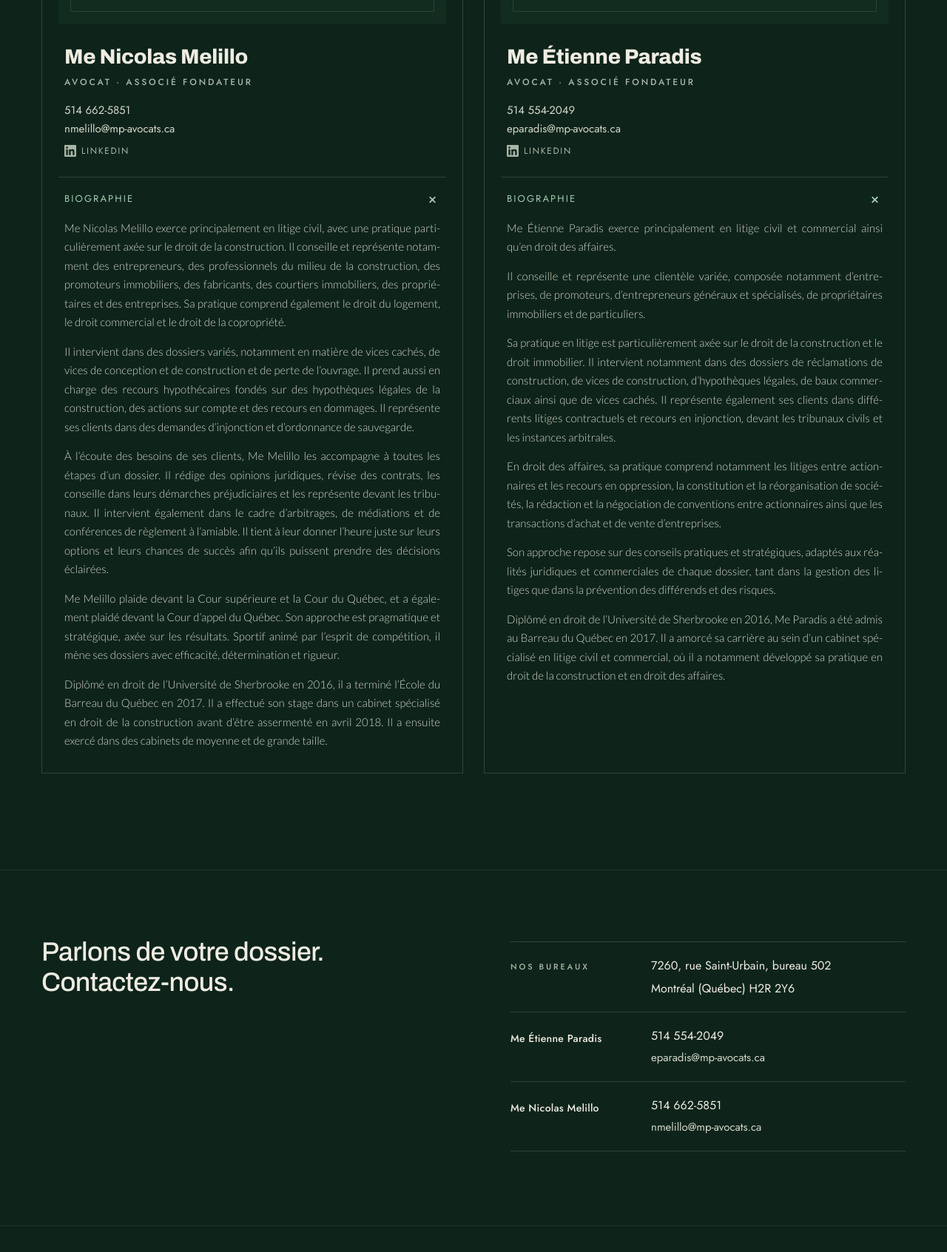
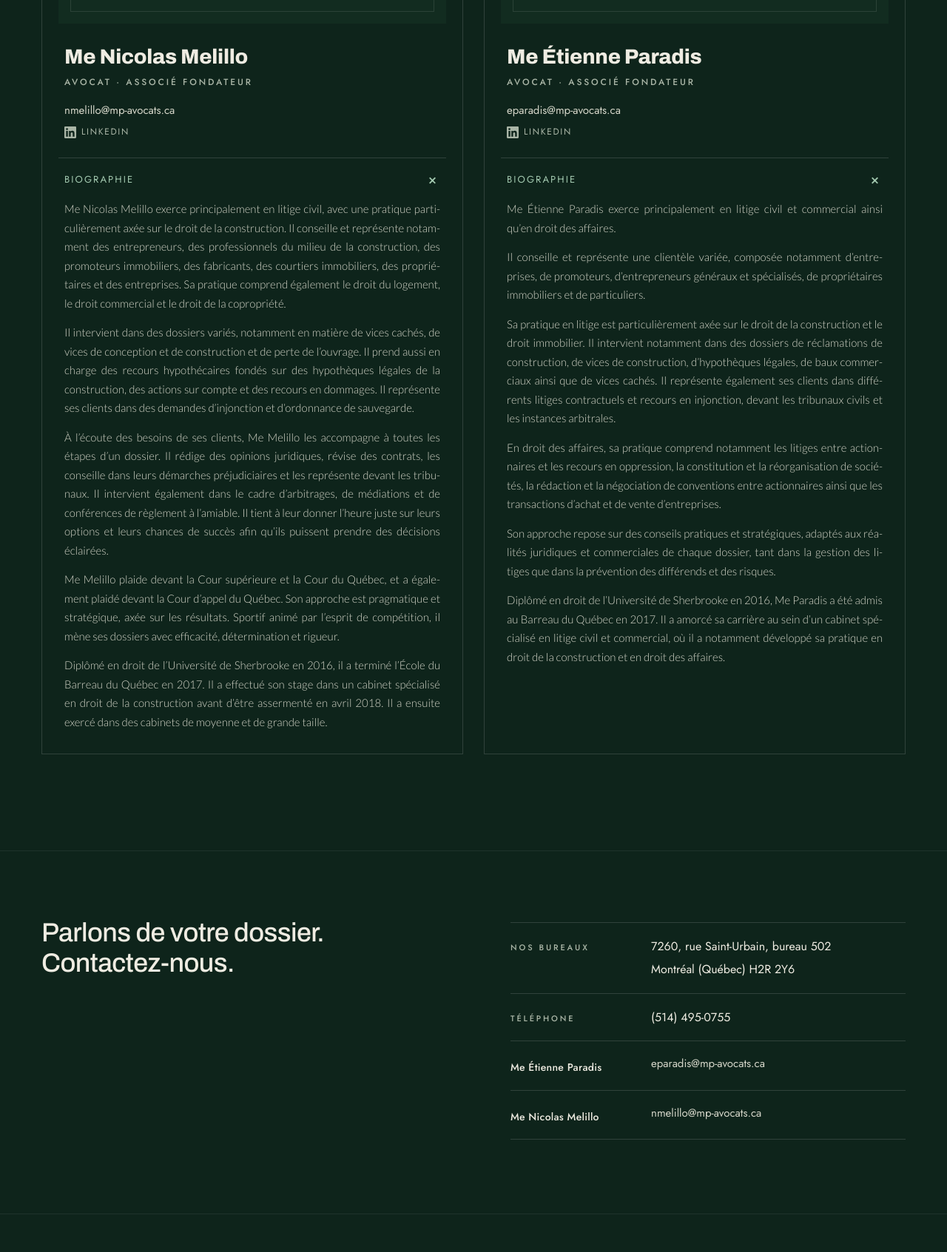
Before and after one commit to andreanorm/mp-avocats, a plain HTML site: page equipe.html in a window 1280 px wide. Shown: the part 1160-2853 px from the top of the page at 74% size. Drawn offline with Linux system fonts and the light colour scheme.

Commit message:
Un seul numéro de téléphone : (514) 495-0755

```diff
--- a/equipe.html
+++ b/equipe.html
@@ -173,7 +173,7 @@
       <div class="photo-slot"><div><b>M</b><span>Portrait à venir</span></div></div>
       <h2>Me Nicolas Melillo</h2>
       <p class="role">Avocat · Associé fondateur</p>
-      <p class="person__contact"><span>514 662-5851</span><br><a href="mailto:nmelillo@mp-avocats.ca">nmelillo@mp-avocats.ca</a><br><a class="linkedin" href="https://www.linkedin.com/in/nicolas-m-844312181/" target="_blank" rel="noopener" aria-label="Profil LinkedIn de Me Nicolas Melillo"><svg viewBox="0 0 24 24" width="16" height="16" aria-hidden="true" focusable="false"><path fill="currentColor" d="M20.45 20.45h-3.56v-5.57c0-1.33-.02-3.04-1.85-3.04-1.85 0-2.14 1.45-2.14 2.94v5.67H9.35V9h3.41v1.56h.05c.48-.9 1.64-1.85 3.37-1.85 3.6 0 4.27 2.37 4.27 5.46v6.28zM5.34 7.43a2.06 2.06 0 1 1 0-4.13 2.06 2.06 0 0 1 0 4.13zM7.12 20.45H3.56V9h3.56v11.45zM22.22 0H1.77C.79 0 0 .77 0 1.73v20.54C0 23.23.79 24 1.77 24h20.45c.98 0 1.78-.77 1.78-1.73V1.73C24 .77 23.2 0 22.22 0z"/></svg><span>LinkedIn</span></a></p>
+      <p class="person__contact"><a href="mailto:nmelillo@mp-avocats.ca">nmelillo@mp-avocats.ca</a><br><a class="linkedin" href="https://www.linkedin.com/in/nicolas-m-844312181/" target="_blank" rel="noopener" aria-label="Profil LinkedIn de Me Nicolas Melillo"><svg viewBox="0 0 24 24" width="16" height="16" aria-hidden="true" focusable="false"><path fill="currentColor" d="M20.45 20.45h-3.56v-5.57c0-1.33-.02-3.04-1.85-3.04-1.85 0-2.14 1.45-2.14 2.94v5.67H9.35V9h3.41v1.56h.05c.48-.9 1.64-1.85 3.37-1.85 3.6 0 4.27 2.37 4.27 5.46v6.28zM5.34 7.43a2.06 2.06 0 1 1 0-4.13 2.06 2.06 0 0 1 0 4.13zM7.12 20.45H3.56V9h3.56v11.45zM22.22 0H1.77C.79 0 0 .77 0 1.73v20.54C0 23.23.79 24 1.77 24h20.45c.98 0 1.78-.77 1.78-1.73V1.73C24 .77 23.2 0 22.22 0z"/></svg><span>LinkedIn</span></a></p>
       <details open>
         <summary>Biographie</summary>
         <div class="person__bio">
@@ -189,7 +189,7 @@
       <div class="photo-slot"><div><b>P</b><span>Portrait à venir</span></div></div>
       <h2>Me Étienne Paradis</h2>
       <p class="role">Avocat · Associé fondateur</p>
-      <p class="person__contact"><span>514 554-2049</span><br><a href="mailto:eparadis@mp-avocats.ca">eparadis@mp-avocats.ca</a><br><a class="linkedin" href="https://www.linkedin.com/in/%C3%A9tienne-paradis-a6722713a/" target="_blank" rel="noopener" aria-label="Profil LinkedIn de Me Étienne Paradis"><svg viewBox="0 0 24 24" width="16" height="16" aria-hidden="true" focusable="false"><path fill="currentColor" d="M20.45 20.45h-3.56v-5.57c0-1.33-.02-3.04-1.85-3.04-1.85 0-2.14 1.45-2.14 2.94v5.67H9.35V9h3.41v1.56h.05c.48-.9 1.64-1.85 3.37-1.85 3.6 0 4.27 2.37 4.27 5.46v6.28zM5.34 7.43a2.06 2.06 0 1 1 0-4.13 2.06 2.06 0 0 1 0 4.13zM7.12 20.45H3.56V9h3.56v11.45zM22.22 0H1.77C.79 0 0 .77 0 1.73v20.54C0 23.23.79 24 1.77 24h20.45c.98 0 1.78-.77 1.78-1.73V1.73C24 .77 23.2 0 22.22 0z"/></svg><span>LinkedIn</span></a></p>
+      <p class="person__contact"><a href="mailto:eparadis@mp-avocats.ca">eparadis@mp-avocats.ca</a><br><a class="linkedin" href="https://www.linkedin.com/in/%C3%A9tienne-paradis-a6722713a/" target="_blank" rel="noopener" aria-label="Profil LinkedIn de Me Étienne Paradis"><svg viewBox="0 0 24 24" width="16" height="16" aria-hidden="true" focusable="false"><path fill="currentColor" d="M20.45 20.45h-3.56v-5.57c0-1.33-.02-3.04-1.85-3.04-1.85 0-2.14 1.45-2.14 2.94v5.67H9.35V9h3.41v1.56h.05c.48-.9 1.64-1.85 3.37-1.85 3.6 0 4.27 2.37 4.27 5.46v6.28zM5.34 7.43a2.06 2.06 0 1 1 0-4.13 2.06 2.06 0 0 1 0 4.13zM7.12 20.45H3.56V9h3.56v11.45zM22.22 0H1.77C.79 0 0 .77 0 1.73v20.54C0 23.23.79 24 1.77 24h20.45c.98 0 1.78-.77 1.78-1.73V1.73C24 .77 23.2 0 22.22 0z"/></svg><span>LinkedIn</span></a></p>
       <details open>
         <summary>Biographie</summary>
         <div class="person__bio">
@@ -212,8 +212,9 @@
       <!-- Coordonnées : chaque associé. Ajouter le numéro du bureau quand il sera disponible. -->
       <dl class="coords-list coords-list--people">
         <div><dt>Nos bureaux</dt><dd><span>7260, rue Saint-Urbain, bureau 502</span><span>Montréal (Québec) H2R 2Y6</span></dd></div>
-        <div><dt class="dt-name">Me Étienne Paradis</dt><dd><span>514 554-2049</span><a href="mailto:eparadis@mp-avocats.ca">eparadis@mp-avocats.ca</a></dd></div>
-        <div><dt class="dt-name">Me Nicolas Melillo</dt><dd><span>514 662-5851</span><a href="mailto:nmelillo@mp-avocats.ca">nmelillo@mp-avocats.ca</a></dd></div>
+        <div><dt>Téléphone</dt><dd><a href="tel:+15144950755">(514) 495-0755</a></dd></div>
+        <div><dt class="dt-name">Me Étienne Paradis</dt><dd><a href="mailto:eparadis@mp-avocats.ca">eparadis@mp-avocats.ca</a></dd></div>
+        <div><dt class="dt-name">Me Nicolas Melillo</dt><dd><a href="mailto:nmelillo@mp-avocats.ca">nmelillo@mp-avocats.ca</a></dd></div>
       </dl>
     </div>
   </section>
```
Also changed, not shown: en/index.html (+3 -2 lines), en/team.html (+5 -4 lines), index.html (+4 -2 lines).
